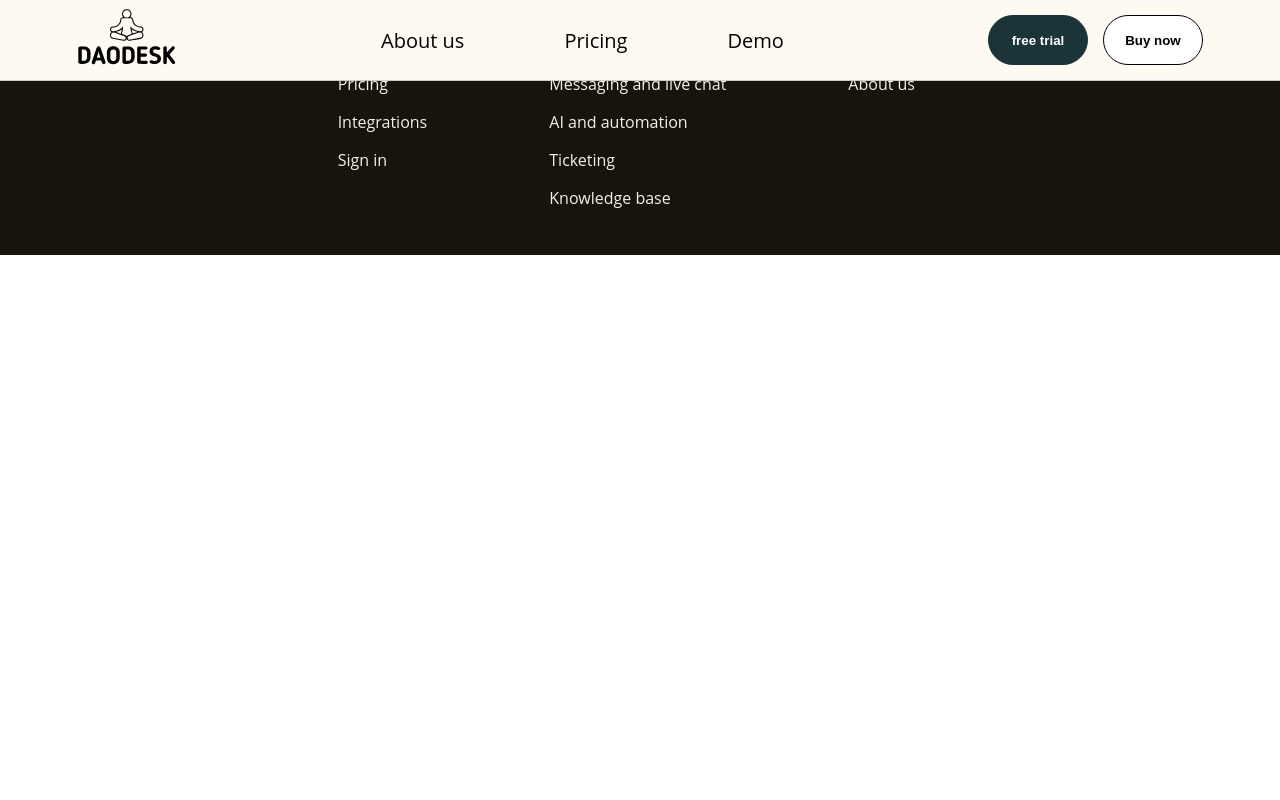
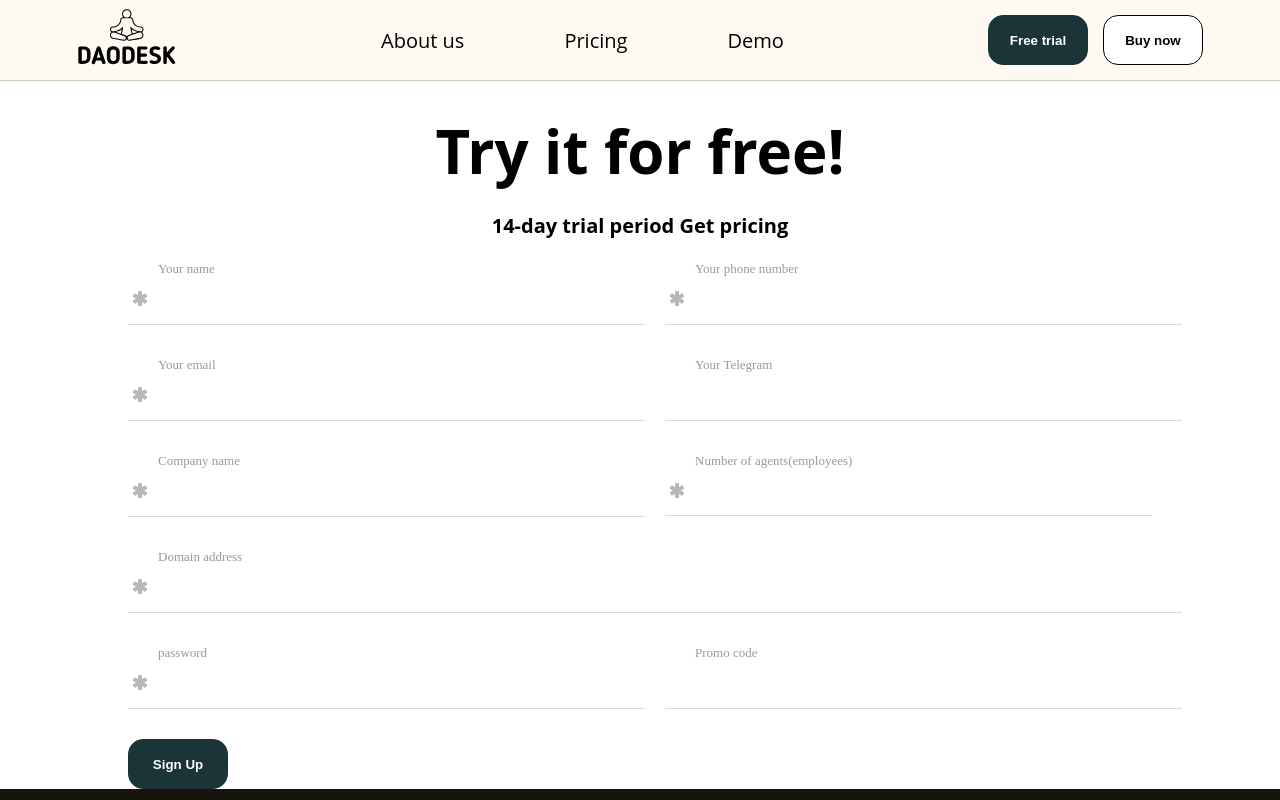
Before and after one commit to EgorHTML/DaoDesk, a Vue app: page /trial in a window 1280 px wide. Shown: the top 800 px of the page. Built offline with nearby package versions, Linux system fonts and the light colour scheme.

Commit message:
trial view

```diff
--- a/package.json
+++ b/package.json
@@ -9,6 +9,7 @@
     "preview": "vite preview"
   },
   "dependencies": {
+    "@fortawesome/fontawesome-svg-core": "^6.6.0",
     "vue": "^3.4.37",
     "vue-router": "^4.4.3"
   },
--- a/src/assets/style.css
+++ b/src/assets/style.css
@@ -1,9 +1,14 @@
 @import "./media/monitor.css";
-
+@font-face{font-family:hdes;src:url('https://helpdeskeddy.ru/fonts/hdes.eot?xufyp1');src:url('https://helpdeskeddy.ru/fonts/hdes.eot?xufyp1#iefix') format('embedded-opentype'),url('https://helpdeskeddy.ru/fonts/hdes.ttf?xufyp1') format('truetype'),url('https://helpdeskeddy.ru/fonts/hdes.woff?xufyp1') format('woff'),url('https://helpdeskeddy.ru/fonts/hdes.svg?xufyp1#hdes') format('svg');font-weight:400;font-style:normal;font-display:block}
 *{
     list-style: none;
     padding: 0;
     margin: 0;
+    text-decoration: none;
+}
+
+a{
+    color: #000;
 }
 
 #app,html,body{
--- a/src/blocks/HeaderBlock.vue
+++ b/src/blocks/HeaderBlock.vue
@@ -4,9 +4,12 @@ import PrimaryButton from '../components/buttons/PrimaryButton.vue';
 </script>
 
 <template>
+    <div class="header_container">
         <header class="main_header">
             <div class="logo">
+                <RouterLink to="/">
                     <DaoDeskLogo />
+                </RouterLink>
             </div>
             <nav>
                 <ul class="main_header__navigation">
@@ -17,14 +20,16 @@ import PrimaryButton from '../components/buttons/PrimaryButton.vue';
                         <span>Pricing</span>
                     </li>
                     <li>
-                    <span>Demo</span>
+                        <span>
+                            <RouterLink to="/trial">Demo</RouterLink>
+                        </span>
                     </li>
                 </ul>
             </nav>
             <div>
                 <ul class="main_header__buttons">
                     <li>
-                    <PrimaryButton text="free trial" />
+                        <PrimaryButton text="Free trial" redirect="/trial" />
                     </li>
                     <li>
                         <PrimaryButton text="Buy now" fromBorderColor="#000" fromBgColor="#fff" fromFontColor="#000" />
@@ -32,6 +37,7 @@ import PrimaryButton from '../components/buttons/PrimaryButton.vue';
                 </ul>
             </div>
         </header>
+    </div>
 </template>
 
 <style>
@@ -39,6 +45,10 @@ import PrimaryButton from '../components/buttons/PrimaryButton.vue';
 .main_header__buttons,
 .main_header {
     display: flex;
+}
+
+.header_container {
+    padding-bottom: 90px;
 }
 
 .main_header {
--- a/src/blocks/main/TrialSlideBlock.vue
+++ b/src/blocks/main/TrialSlideBlock.vue
@@ -1,6 +1,6 @@
 <script setup>
 import PrimaryButton from '../../components/buttons/PrimaryButton.vue';
-import TrialImageHero from './TrialImageHero.vue';
+import TrialImage from '../../assets/images/trialImage.png';
 </script>
 
 <template>
@@ -25,7 +25,7 @@ import TrialImageHero from './TrialImageHero.vue';
                     </div>
                 </div>
                 <div class="description_img">
-                    <TrialImageHero />
+                    <img :src="TrialImage" alt="">
                 </div>
             </div>
         </div>
@@ -35,7 +35,6 @@ import TrialImageHero from './TrialImageHero.vue';
 <style>
 .trial {
     display: flex;
-    align-items: center;
 }
 
 .description {
--- a/src/components/buttons/PrimaryButton.vue
+++ b/src/components/buttons/PrimaryButton.vue
@@ -1,4 +1,8 @@
 <script setup>
+import { useRouter } from 'vue-router';
+
+const router = useRouter()
+
 const props = defineProps({
     text: {
         type: String,
@@ -33,6 +37,11 @@ const props = defineProps({
         default: '#fff',
         type: String,
         required: false
+    },
+    redirect: {
+        default: '/',
+        type: String,
+        required: false
     }
 })
 
@@ -44,10 +53,14 @@ const style = {
     '--from-font-color': props.fromFontColor,
     '--to-font-color': props.toFontColor
 }
+
+function redirect() {
+    router.push(props.redirect)
+}
 </script>
 
 <template>
-    <button class="primary_button" :style="style">
+    <button class="primary_button" :style="style" @click="redirect">
         <div class="text_container">
             <span>
                 {{ text }}
@@ -88,7 +101,7 @@ const style = {
     color: var(--from-font-color);
     outline: 0;
     border: 1px solid var(--from-border-color);
-    border-radius: 25px;
+    border-radius: 15px;
     min-width: 100px;
     height: 50px;
     background-color: var(--from-bg-color);
--- /dev/null
+++ b/src/components/icons/StarIcon.vue
@@ -0,0 +1,33 @@
+<template>
+    <div class="star_icon">
+        <div class="star_icon line"></div>
+        <div class="star_icon line"></div>
+        <div class="star_icon line"></div>
+    </div>
+</template>
+
+<style>
+.star_icon {
+    width: 15px;
+    height: 15px;
+    position: relative;
+    font-size: 10px;
+    color: #b8b8b8;
+}
+
+.star_icon.line {
+    position: absolute;
+    width: 4px;
+    background-color: #b8b8b8;
+    border-radius: 1px;
+
+}
+
+.star_icon.line:nth-child(2) {
+    transform: rotate(-60deg);
+}
+
+.star_icon.line:nth-child(3) {
+    transform: rotate(-120deg);
+}
+</style>
--- /dev/null
+++ b/src/components/inputs/FormInput.vue
@@ -0,0 +1,93 @@
+<script setup>
+import StarIcon from '../icons/StarIcon.vue'
+import FormInputText from './FormInputText.vue'
+import FormInputSelect from './FormInputSelect.vue'
+import { computed, onMounted, shallowRef } from 'vue';
+
+const props = defineProps({
+    required: {
+        default: false,
+        type: Boolean,
+        required: false
+    },
+    label: {
+        default: '',
+        type: String,
+        required: false
+    },
+    name: {
+        default: '',
+        type: String,
+        required: false
+    },
+    type: {
+        default: 'text',
+        type: String,
+        required: false
+    }
+})
+
+const inputComponent = shallowRef()
+
+onMounted(() => {
+    const inputComponents = {
+        'text': FormInputText,
+        'select': FormInputSelect,
+    }
+
+    inputComponent.value = inputComponents[props.type]
+})
+
+
+</script>
+
+<template>
+    <label for="fullname" class="form_input required">
+
+        <span>{{ label }}</span>
+        <component :name="name" :is="inputComponent"></component>
+
+        <StarIcon v-if="required" />
+    </label>
+</template>
+
+<style>
+.form_input {
+    width: 100%;
+    float: left;
+    font-size: 13px;
+    font-family: GothamProLight;
+    line-height: 20px;
+    color: #999;
+    margin-bottom: 30px;
+    position: relative;
+}
+
+.form_input span {
+    padding-left: 30px;
+}
+
+.form_input input,
+.form_input select {
+    float: left;
+    width: 100%;
+    background: 0 0;
+    border: 0;
+    border-bottom: 1px solid #d8dbe0;
+    outline: 0;
+    padding: 0 0px 0 30px;
+    height: 45px;
+    font-size: 17px;
+    color: #333;
+    -webkit-appearance: none;
+    -moz-appearance: none;
+    text-indent: 1px;
+    text-overflow: '';
+}
+
+.form_input .star_icon {
+    position: absolute;
+    top: 40%;
+    left: 5px;
+}
+</style>
--- /dev/null
+++ b/src/components/inputs/FormInputSelect.vue
@@ -0,0 +1,20 @@
+<script setup>
+
+</script>
+
+<template>
+    <select class="" name="employee">
+        <option value="" selected="selected"></option>
+        <option value="0">1-5</option>
+        <option value="1">5-10</option>
+        <option value="2">10-15</option>
+        <option value="3">15-25</option>
+        <option value="4">25-50</option>
+        <option value="5">50-100</option>
+        <option value="6">100-250</option>
+        <option value="7">250+</option>
+    </select>
+
+</template>
+
+<style></style>
--- /dev/null
+++ b/src/components/inputs/FormInputText.vue
@@ -0,0 +1,9 @@
+<script setup>
+defineProps(['name', 'type'])
+</script>
+
+<template>
+    <input :type="type" :name="name">
+</template>
+
+<style></style>
--- a/src/router/index.js
+++ b/src/router/index.js
@@ -1,9 +1,11 @@
 import { createWebHistory, createRouter } from 'vue-router'
 
 import MainView from '../views/MainView.vue'
+import TrialView from '../views/TrialView.vue'
 
 const routes = [
     { path: '/', component: MainView },
+    { path: '/trial', component: TrialView },
 ]
 
 const router = createRouter({
--- /dev/null
+++ b/src/views/TrialView.vue
@@ -0,0 +1,55 @@
+<script setup>
+import FormInput from '../components/inputs/FormInput.vue';
+import PrimaryButton from '../components/buttons/PrimaryButton.vue';
+</script>
+
+<template>
+    <main>
+        <div class="main_container trail_form">
+            <h4>Try it for free!</h4>
+            <h6>14-day trial period Get pricing</h6>
+            <div class="trial_fields">
+                <div class="div1">
+                    <FormInput label="Your name" required type="text" />
+                    <FormInput label="Your email" required type="text" />
+                    <FormInput label="Company name" required type="text" />
+                </div>
+                <div class="div2">
+                    <FormInput label="Your phone number" required type="text" />
+                    <FormInput label="Your Telegram" type="text" />
+                    <FormInput label="Number of agents(employees)" required type="select" />
+                </div>
+                <div class="div3">
+                    <FormInput label="Domain address" required type="text" />
+                </div>
+                <div class="div4">
+                    <FormInput label="password" required type="text" />
+                </div>
+                <div class="div5">
+                    <FormInput label="Promo code" type="text" />
+                </div>
+                <div class="div6">
+                    <PrimaryButton text="Sign Up"/>
+                </div>
+            </div>
+        </div>
+    </main>
+</template>
+
+<style scoped>
+.trail_form h4,
+.trail_form h6 {
+    text-align: center;
+    margin: 20px 0;
+}
+
+.trial_fields {
+    display: grid;
+    grid-template-columns: repeat(2, 1fr);
+    gap: 0 50px;
+}
+
+.div3{
+    grid-column-start: span 2;
+}
+</style>
```
Also changed, not shown: src/assets/images/trialImage.png (added), 1 other file (tests, documents, lock files or other folders). Lines whose indentation alone changed are shown as unchanged.
